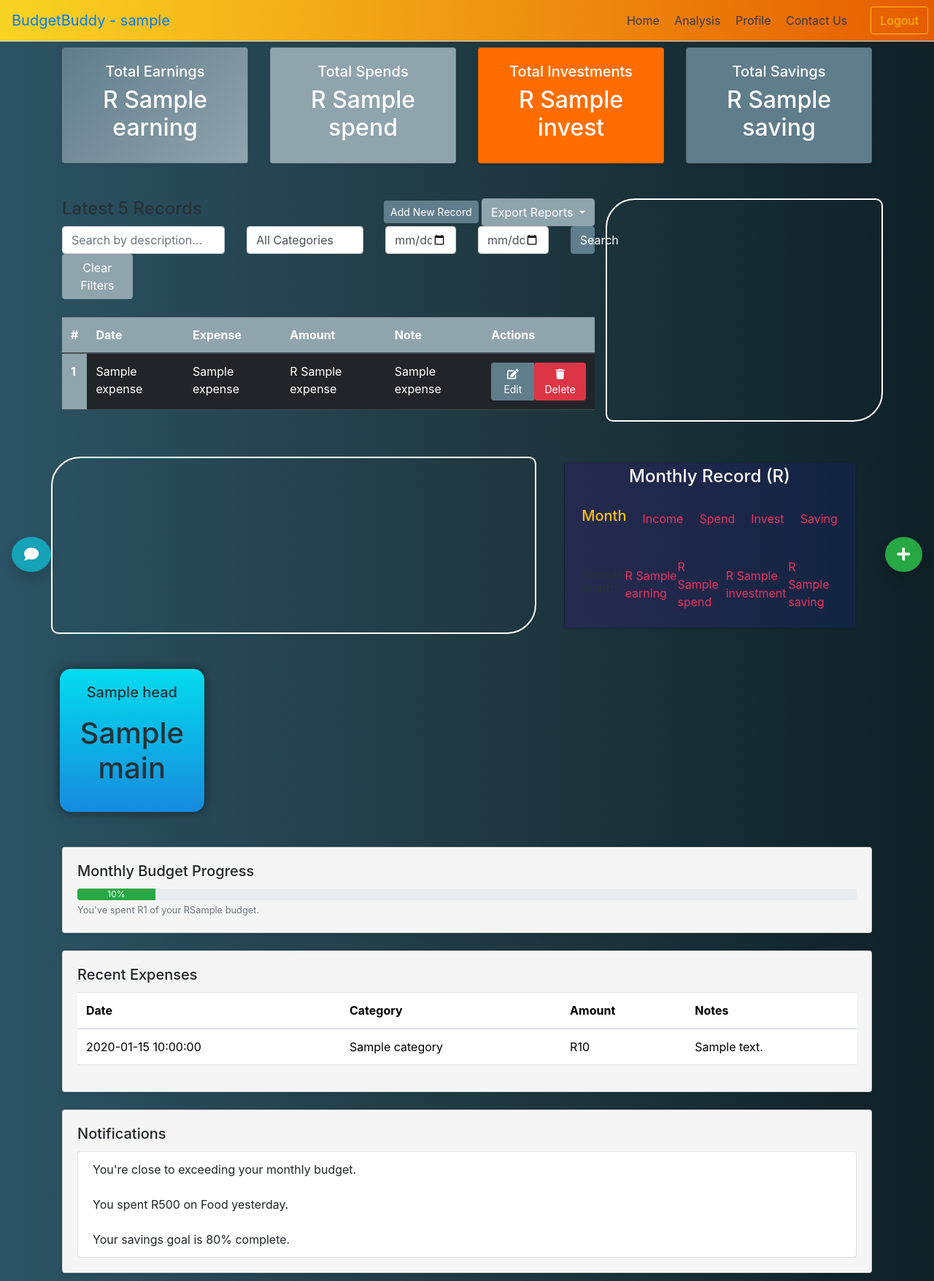
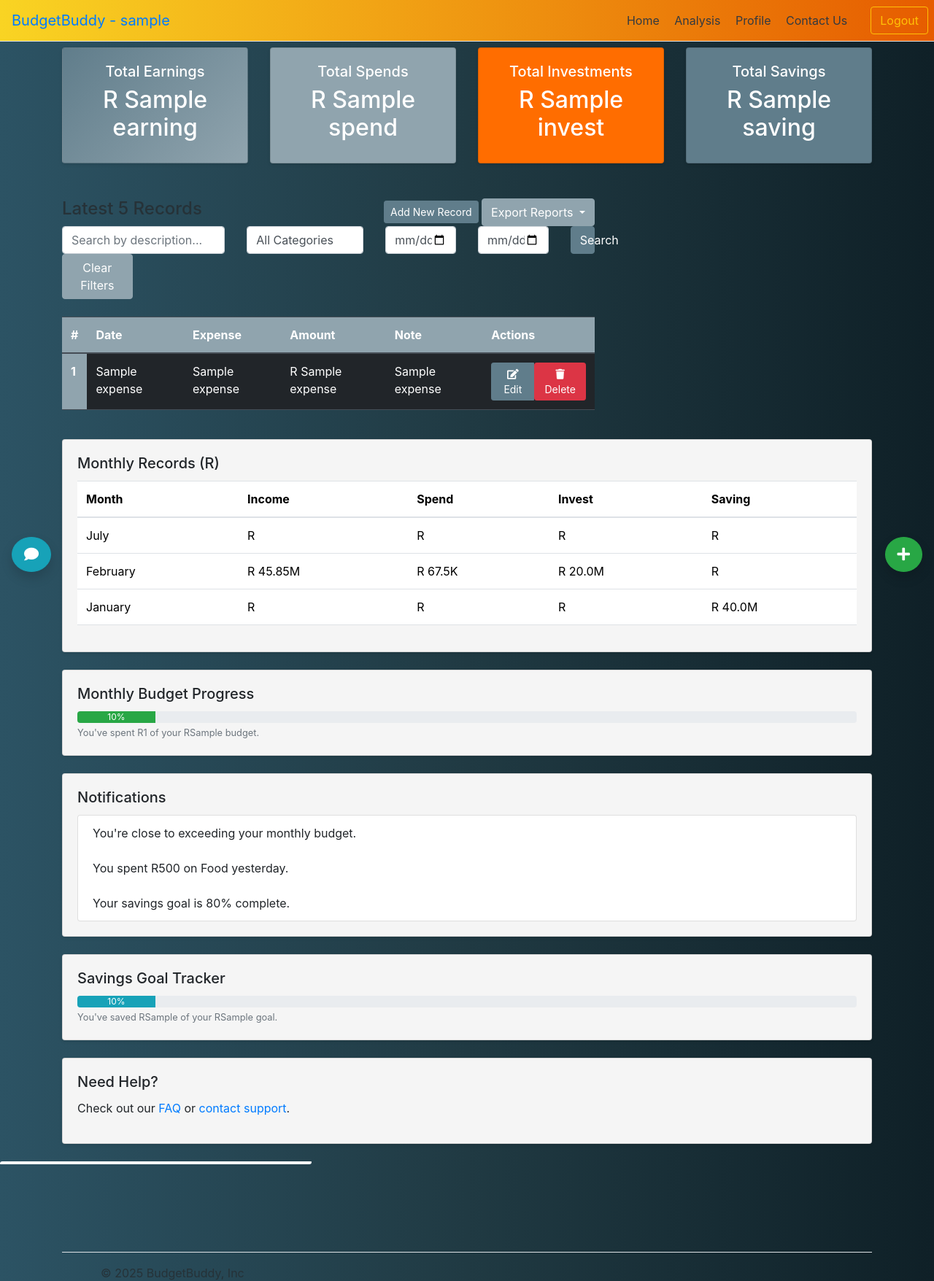
Before and after one commit to ums-1994/FinTech, a Flask app: template templates/home.html in a window 1280 px wide. Shown: the top 1756 px of the page at 73% size. Run offline with Flask 2, Linux system fonts and the light colour scheme; the template is opened without the code that fills it: most values are stand-ins (such as "Sample title", 1, 10 or a date in 2020); a map, chart or similar area stays blank; some libraries are stand-ins or nearby versions.

Commit message:
Monthly record updated

```diff
--- a/static/css/style.css
+++ b/static/css/style.css
@@ -89,7 +89,7 @@ input {
 }
 
 .contact-sec {
-  align-item: center;
+  align-items: center;
   display: flex;
   background-color: #5cbde466;
 }
--- a/templates/home.html
+++ b/templates/home.html
@@ -332,101 +332,60 @@
                      </div>
                  </div>
              </div>
-             {% if df_size==0 %}
-         <div>
-             <h3>No records found, seems you are a new user</h3>
          </div>
-         {% else %}
-
-            <!--  bar chart-->
-             <div class="col-md-4 chart_border">
-                    <div id="bar" class="chart"></div>
-             </div>
-         </div>
-         <br>
-         <br>
-         <div class="row ">
-             <div class="col-md-7 chart_border">
-                 <div id="stack" class="chart m-1"></div>
-             </div>
-             <div class="col-md-5">
-                <div class="row m-1">
-                    <div class="col-sm-12">
-                        <div class="card card-body m-1 p-1 panel list">
-                            <h4 align="center">Monthly Record (R)</h4>
-                            <li>
-                                <h5 class="text-warning">Month</h5>
-                                <span>Income</span>
-                                <span>Spend</span>
-                                <span>Invest</span>
-                                <span>Saving</span>
-                            </li>
-
-                              {% for month in monthly_data %}
-                              <li>
-                                  <h6>{{ month['Month'] }}</h6>
-                                  <span>R {{ month['Earning'] }}</span>
-                                  <span>R {{ month['Spend'] }}</span>
-                                  <span>R {{ month['Investment'] }}</span>
-                                  <span>R {{ month['Saving'] }}</span>
-                              </li>
-                              {% endfor %}
-                          </div>
-                      </div>
-                  </div>
-              </div>
-         </div>
-
-         <br>
          <br>
 
          <div class="row">
-             <div class="sales">
-                 {% for data in card_data %}
-                 <div class="text-center">
-                    <h5 class="p-0 m-1">{{ data['head'] }}</h5>
-                    <h1>{{ data['main'] }}</h1>
-                    <small>{{ data['msg'] }}</small>
+             <div class="col-md-12">
+                 <div class="card mb-4">
+                     <div class="card-body">
+                         <h5 class="card-title">Monthly Records (R)</h5>
+                         <table class="table table-hover">
+                             <thead>
+                                 <tr>
+                                     <th>Month</th>
+                                     <th>Income</th>
+                                     <th>Spend</th>
+                                     <th>Invest</th>
+                                     <th>Saving</th>
+                                 </tr>
+                             </thead>
+                             <tbody>
+                                 <tr>
+                                     <td>July</td>
+                                     <td>R </td>
+                                     <td>R </td>
+                                     <td>R </td>
+                                     <td>R </td>
+                                 </tr>
+                                 <tr>
+                                     <td>February</td>
+                                     <td>R 45.85M</td>
+                                     <td>R 67.5K</td>
+                                     <td>R 20.0M</td>
+                                     <td>R </td>
+                                 </tr>
+                                 <tr>
+                                     <td>January</td>
+                                     <td>R </td>
+                                     <td>R </td>
+                                     <td>R </td>
+                                     <td>R 40.0M</td>
+                                 </tr>
+                             </tbody>
+                         </table>
+                     </div>
                  </div>
-                 {% endfor %}
              </div>
          </div>
-         <br>
-         <br>
 
          <div class="card mb-4">
              <div class="card-body">
                  <h5 class="card-title">Monthly Budget Progress</h5>
                  <div class="progress">
-                     <div class="progress-bar bg-success" role="progressbar" style="width: {{ budget_progress }}%" aria-valuenow="{{ budget_progress }}" aria-valuemin="0" aria-valuemax="100">{{ budget_progress }}%</div>
+                     <div class="progress-bar bg-success" role="progressbar" style="width: {{ budget_progress or 0 }}%" aria-valuenow="{{ budget_progress or 0 }}" aria-valuemin="0" aria-valuemax="100">{{ budget_progress or 0 }}%</div>
                  </div>
-                 <small class="text-muted">You've spent R{{ total_spent }} of your R{{ monthly_budget }} budget.</small>
-             </div>
-         </div>
-
-         <div class="card mb-4">
-             <div class="card-body">
-                 <h5 class="card-title">Recent Expenses</h5>
-                 <table class="table table-hover">
-                     <thead>
-                         <tr>
-                             <th>Date</th>
-                             <th>Category</th>
-                             <th>Amount</th>
-                             <th>Notes</th>
-                         </tr>
-                     </thead>
-                     <tbody>
-                         {% for expense in recent_expenses %}
-                         <tr>
-                             <td>{{ expense.date }}</td>
-                             <td>{{ expense.category }}</td>
-                             <td>R{{ expense.amount }}</td>
-                             <td>{{ expense.notes }}</td>
-                         </tr>
-                         {% endfor %}
-                     </tbody>
-                 </table>
+                 <small class="text-muted">You've spent R{{ total_spent or 0 }} of your R{{ monthly_budget or 0 }} budget.</small>
              </div>
          </div>
 
@@ -445,11 +404,9 @@
              <div class="card-body">
                  <h5 class="card-title">Savings Goal Tracker</h5>
                  <div class="progress">
-                     <div class="progress-bar bg-info" role="progressbar" style="width: {{ savings_progress or 0 }}%;" aria-valuenow="{{ savings_progress or 0 }}" aria-valuemin="0" aria-valuemax="100">
-                         {{ savings_progress or 0 }}%
-                     </div>
+                     <div class="progress-bar bg-info" role="progressbar" style="width: {{ savings_progress or 0 }}%" aria-valuenow="{{ savings_progress or 0 }}" aria-valuemin="0" aria-valuemax="100">{{ savings_progress or 0 }}%</div>
                  </div>
-                 <small class="text-muted">You've saved R{{ current_savings }} of your R{{ savings_goal }} goal.</small>
+                 <small class="text-muted">You've saved R{{ current_savings or 0 }} of your R{{ savings_goal or 0 }} goal.</small>
              </div>
          </div>
 
@@ -460,6 +417,21 @@
              </div>
          </div>
 
+         </div>
+
+         {% if df_size==0 %}
+         <div>
+             <h3>No records found, seems you are a new user</h3>
+         </div>
+         {% else %}
+
+            <!--  bar chart-->
+             <div class="col-md-4 chart_border">
+                    <div id="bar" class="chart"></div>
+             </div>
+         </div>
+         <br>
+         <br>
          </div>
 
          {% endif %}
```
Also changed, not shown: app.py (+6 -4 lines).
